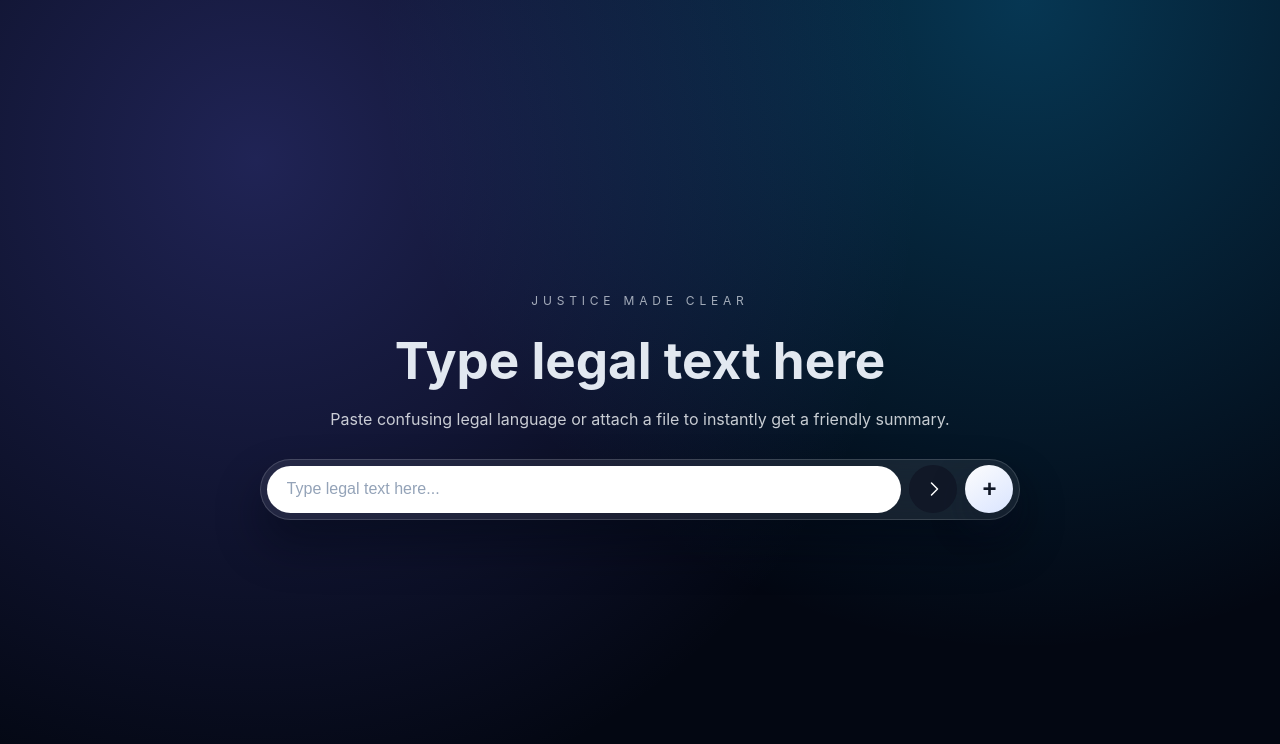
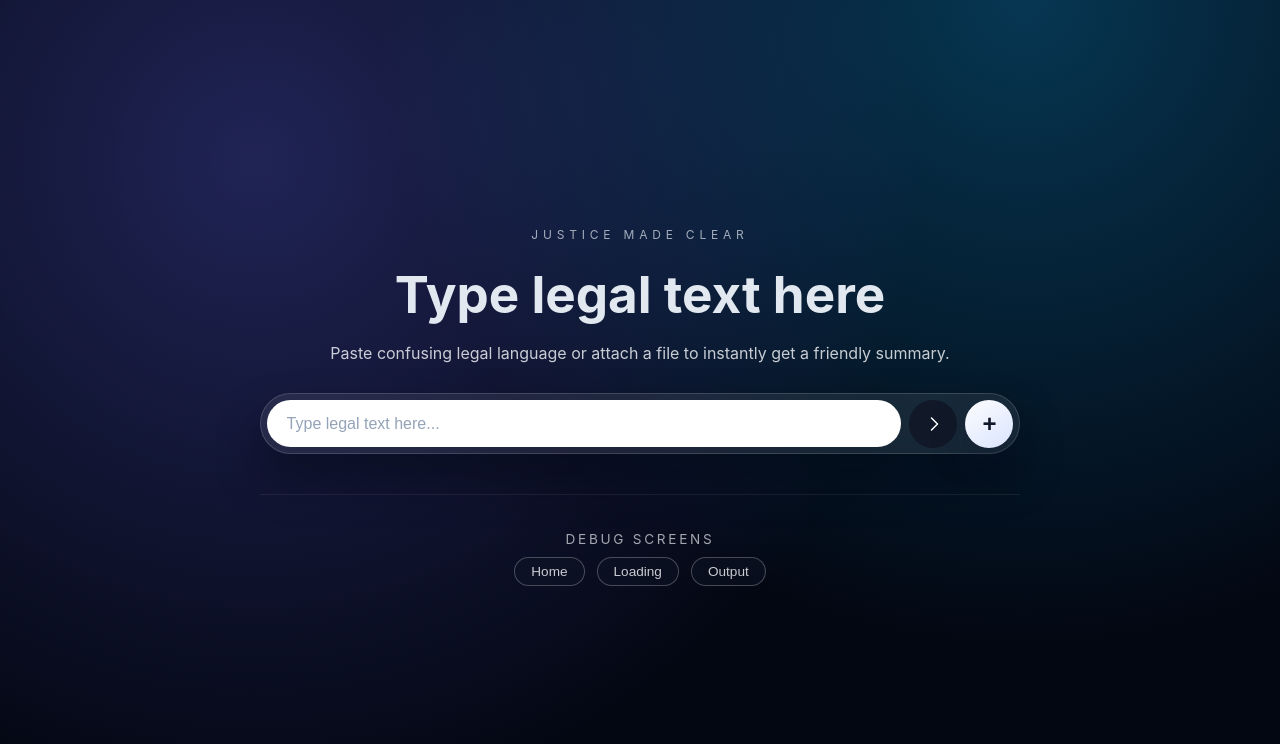
Before and after one commit to rh45-one/GenAI-Mavericks-2025, a React (Vite) app in the folder frontend/: page / in a window 1280 px wide. Shown: the top 744 px of the page. Built offline with nearby package versions, Linux system fonts and the light colour scheme; no server answers.

Commit message:
frontend: add test buttons

```diff
--- a/frontend/src/App.jsx
+++ b/frontend/src/App.jsx
@@ -8,6 +8,36 @@ const initialResult = {
   legal_guide: [],
   original_text: "",
   safety_flags: []
+};
+
+const sampleResult = {
+  simplified_text:
+    "This letter is a standard notice about a missed rent payment. Pay the full balance within 10 days to avoid eviction proceedings.",
+  legal_guide: [
+    {
+      category: "meaningForYou",
+      title: "What this means",
+      description: "Your landlord says you owe $1,250 covering September rent plus late fees."
+    },
+    {
+      category: "whatToDoNow",
+      title: "Immediate steps",
+      description: "Pay the amount or contact the landlord to agree on a payment plan before October 15."
+    },
+    {
+      category: "whatHappensNext",
+      title: "Next steps",
+      description: "If no payment is made, they can file an eviction case after October 20."
+    },
+    {
+      category: "deadlinesAndRisks",
+      title: "Deadlines & risks",
+      description: "Missing the deadline may result in court fees and eviction."
+    }
+  ],
+  original_text:
+    "Notice: You failed to pay the rent due September 1 totaling $1,250. Pay within ten (10) days to cure this default or the tenancy will terminate.",
+  safety_flags: ["This document could affect your housing status."]
 };
 
 const normalizeLegalGuide = (guidePayload) => {
@@ -64,6 +94,31 @@ export default function App() {
     setIsResultVisible(false);
     setResult(initialResult);
     setErrorMessage("");
+    setIsLoading(false);
+  };
+
+  const showHomeState = () => {
+    setIsLoading(false);
+    setIsResultVisible(false);
+    setResult(initialResult);
+    setErrorMessage("");
+  };
+
+  const showLoadingState = () => {
+    setErrorMessage("");
+    setIsResultVisible(true);
+    setIsLoading(true);
+    setResult((previous) => ({
+      ...previous,
+      simplified_text: "Processing document…"
+    }));
+  };
+
+  const showOutputState = () => {
+    setErrorMessage("");
+    setIsResultVisible(true);
+    setIsLoading(false);
+    setResult(sampleResult);
   };
 
   return (
@@ -84,6 +139,20 @@ export default function App() {
           />
           {errorMessage && <p className="error-text">{errorMessage}</p>}
           {isResultVisible && <SafetyAlerts alerts={result.safety_flags} />}
+          <div className="debug-controls">
+            <p>Debug screens</p>
+            <div className="debug-buttons">
+              <button type="button" onClick={showHomeState}>
+                Home
+              </button>
+              <button type="button" onClick={showLoadingState}>
+                Loading
+              </button>
+              <button type="button" onClick={showOutputState}>
+                Output
+              </button>
+            </div>
+          </div>
         </div>
       </header>
     </div>
--- a/frontend/src/styles.css
+++ b/frontend/src/styles.css
@@ -298,6 +298,43 @@ body {
   color: rgba(248, 250, 252, 0.85);
 }
 
+.debug-controls {
+  margin-top: 2.5rem;
+  padding-top: 1.25rem;
+  border-top: 1px solid rgba(248, 250, 252, 0.08);
+  color: rgba(248, 250, 252, 0.65);
+}
+
+.debug-controls p {
+  margin-bottom: 0.5rem;
+  font-size: 0.85rem;
+  letter-spacing: 0.2em;
+  text-transform: uppercase;
+}
+
+.debug-buttons {
+  display: flex;
+  justify-content: center;
+  gap: 0.75rem;
+  flex-wrap: wrap;
+}
+
+.debug-buttons button {
+  border: 1px solid rgba(248, 250, 252, 0.25);
+  background: rgba(15, 23, 42, 0.4);
+  color: rgba(248, 250, 252, 0.8);
+  border-radius: 999px;
+  padding: 0.35rem 1rem;
+  font-size: 0.85rem;
+  cursor: pointer;
+  transition: transform 150ms ease, border-color 150ms ease;
+}
+
+.debug-buttons button:hover {
+  transform: translateY(-2px);
+  border-color: rgba(248, 250, 252, 0.6);
+}
+
 @keyframes fadeSlideUp {
   from {
     opacity: 0;
```
